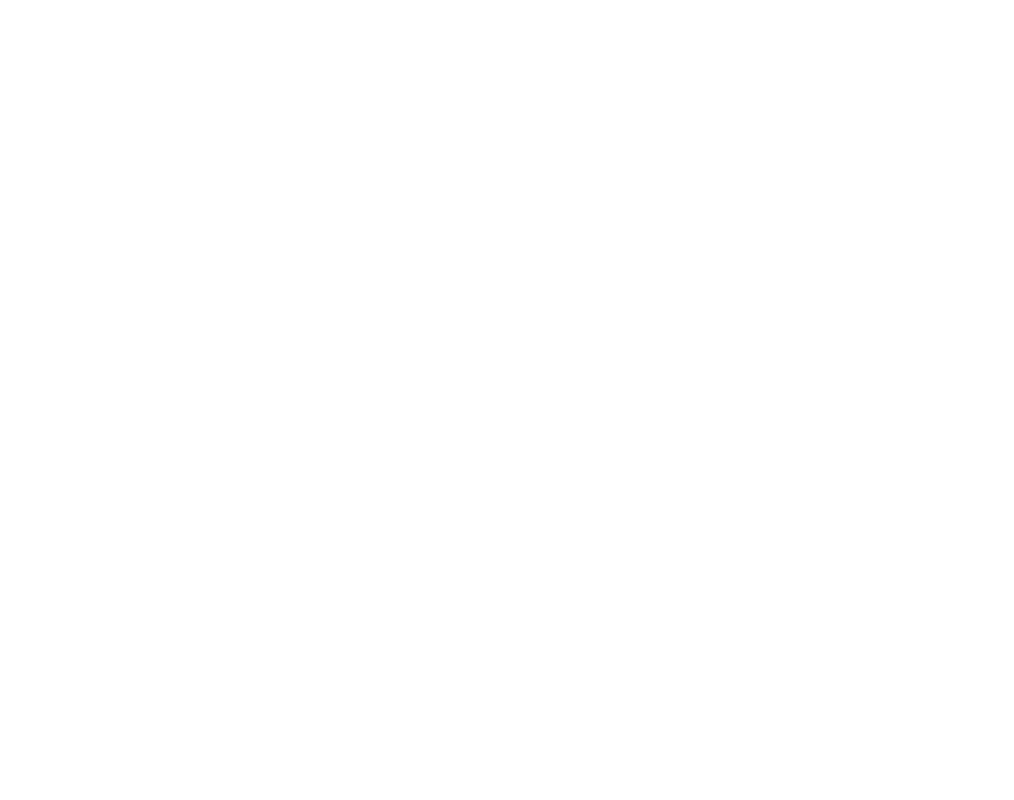
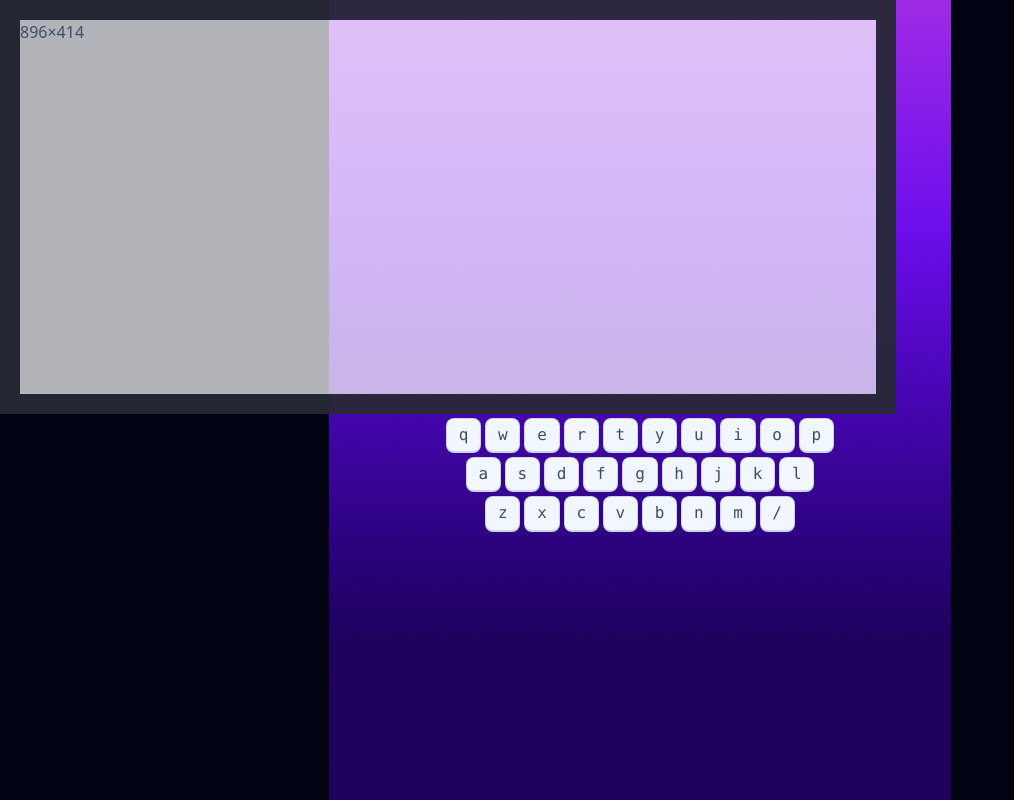
Before and after one commit to faisal-hdev/alpha-clash-pro, a plain HTML site: page index.html in a window 1280 px wide. Shown: the whole page, without its empty margins (0-1014 px from the left). Drawn offline with nearby package versions, Linux system fonts and the light colour scheme.

Commit message:
first page and second page play ground container desaign added

```diff
--- /dev/null
+++ b/css/style.css
@@ -0,0 +1,12 @@
+/* poppins font */
+@import url("https://fonts.googleapis.com/css2?family=Poppins:ital,wght@0,100;0,200;0,300;0,400;0,500;0,600;0,700;0,800;0,900;1,100;1,200;1,300;1,400;1,500;1,600;1,700;1,800;1,900&display=swap");
+
+.poppins {
+  font-family: "Poppins", sans-serif;
+}
+
+.font-anton {
+  font-family: "Anton", sans-serif;
+  font-weight: 400;
+  font-style: normal;
+}
--- a/index.html
+++ b/index.html
@@ -1,15 +1,96 @@
 <!DOCTYPE html>
-<html lang="en" data-theme="light">
+<html lang="en" data-theme="winter">
   <head>
     <meta charset="UTF-8" />
     <meta name="viewport" content="width=device-width, initial-scale=1.0" />
+    <!-- anton font -->
+    <link rel="preconnect" href="https://fonts.googleapis.com" />
+    <link rel="preconnect" href="https://fonts.gstatic.com" crossorigin />
+    <link
+      href="https://fonts.googleapis.com/css2?family=Anton&display=swap"
+      rel="stylesheet"
+    />
+    <!-- Tailwind and daisyUi  -->
     <link
       href="https://cdn.jsdelivr.net/npm/daisyui@4.7.1/dist/full.min.css"
       rel="stylesheet"
       type="text/css"
     />
     <script src="https://cdn.tailwindcss.com"></script>
+    <!-- css link -->
+    <link rel="stylesheet" href="./css/style.css" />
     <title>Alpha Clash pro-</title>
   </head>
-  <body></body>
+  <body class="font-poppins">
+    <main
+      class="min-h-screen bg-[#010313] bg-[url(images/background.png)] bg-no-repeat bg-center"
+    >
+      <section
+        class="hidden home text-center text-white flex flex-col justify-center"
+      >
+        <div
+          class="flex flex-col items-center min-h-screen justify-center gap-10"
+        >
+          <h1
+            class="text-6xl md:text-8xl lg:text-9xl font-bold font-anton uppercase"
+          >
+            ALPHABET CLASH
+          </h1>
+          <p class="text-lg">
+            Unleash Your Keyboard Kung Fu : Press “Enter” to Play
+          </p>
+          <button class="btn">Play Now</button>
+        </div>
+      </section>
+      <section class="play-ground">
+        <!-- play ground container -->
+        <div>
+          <!-- screen -->
+          <div
+            class="artboard artboard-horizontal phone-5 bg-[#FFFFffB3] border-[#010313CC] border-[20px]"
+          >
+            896×414
+          </div>
+          <!-- keyboard start -->
+          <div>
+            <div class="flex justify-center gap-1 my-1 w-full">
+              <kbd class="kbd">q</kbd>
+              <kbd class="kbd">w</kbd>
+              <kbd class="kbd">e</kbd>
+              <kbd class="kbd">r</kbd>
+              <kbd class="kbd">t</kbd>
+              <kbd class="kbd">y</kbd>
+              <kbd class="kbd">u</kbd>
+              <kbd class="kbd">i</kbd>
+              <kbd class="kbd">o</kbd>
+              <kbd class="kbd">p</kbd>
+            </div>
+            <div class="flex justify-center gap-1 my-1 w-full">
+              <kbd class="kbd">a</kbd>
+              <kbd class="kbd">s</kbd>
+              <kbd class="kbd">d</kbd>
+              <kbd class="kbd">f</kbd>
+              <kbd class="kbd">g</kbd>
+              <kbd class="kbd">h</kbd>
+              <kbd class="kbd">j</kbd>
+              <kbd class="kbd">k</kbd>
+              <kbd class="kbd">l</kbd>
+            </div>
+            <div class="flex justify-center gap-1 my-1 w-full">
+              <kbd class="kbd">z</kbd>
+              <kbd class="kbd">x</kbd>
+              <kbd class="kbd">c</kbd>
+              <kbd class="kbd">v</kbd>
+              <kbd class="kbd">b</kbd>
+              <kbd class="kbd">n</kbd>
+              <kbd class="kbd">m</kbd>
+              <kbd class="kbd">/</kbd>
+            </div>
+          </div>
+          <!-- keyboard end -->
+          <!-- life score -->
+        </div>
+      </section>
+    </main>
+  </body>
 </html>
```
